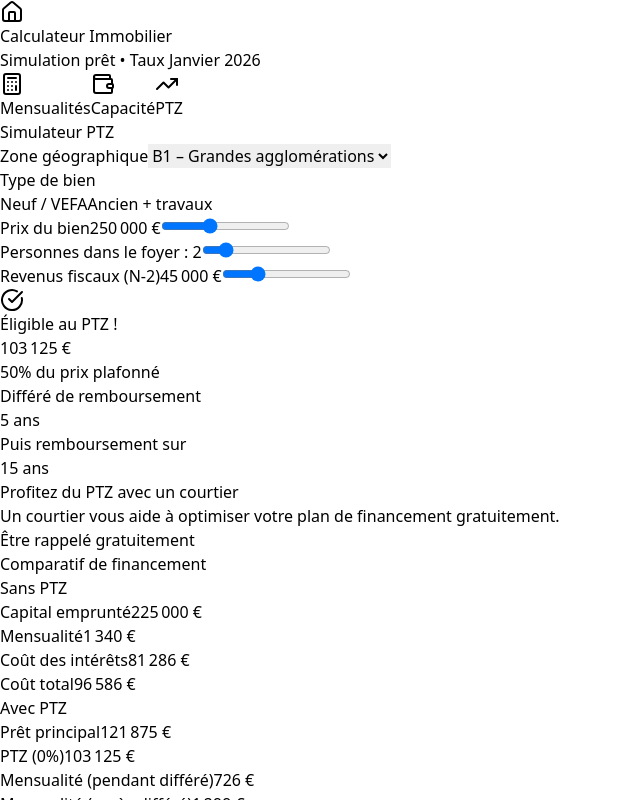
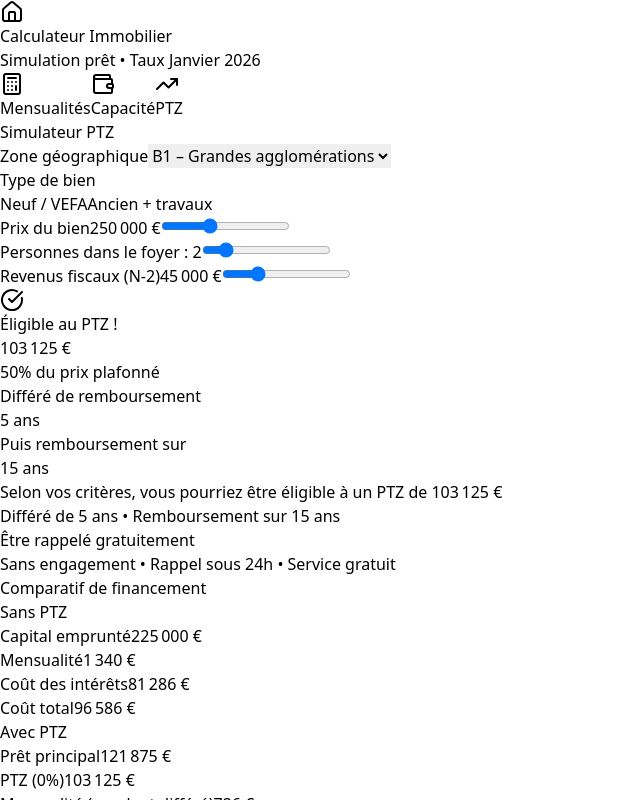
Before and after one commit to Carlo-Carlo-Carlo/calculateur-immo, a React (Vite) app: page / in a window 1280 px wide. Both pictures are taken after a click on the button "PTZ". Shown: the top 800 px of the page, without its empty margins (0-640 px from the left). Built offline with nearby package versions, Linux system fonts and the light colour scheme.

Commit message:
Update App.tsx

```diff
--- a/src/App.tsx
+++ b/src/App.tsx
@@ -1384,7 +1384,7 @@ export default function CalculateurPretImmobilier() {
             <div className="lg:col-span-3 space-y-4">
               {calculPtz.eligible ? (
                 <>
-                  <div className="bg-gradient-to-br from-emerald-600 to-green-700 rounded-2xl shadow-xl shadow-green-200 p-6 text-white">
+                 <div className="bg-gradient-to-br from-blue-600 to-indigo-700 rounded-2xl shadow-xl shadow-blue-200 p-6 text-white">
                     <div className="flex items-center gap-2 mb-2">
                       <CheckCircle className="w-5 h-5" />
                       <p className="text-emerald-100 font-medium">Éligible au PTZ !</p>
@@ -1417,19 +1417,28 @@ export default function CalculateurPretImmobilier() {
               )}
 
               {/* CTA Lead */}
-              <div className="bg-gradient-to-r from-green-50 to-emerald-50 rounded-2xl border-2 border-green-200 p-6">
-                <h3 className="text-lg font-bold text-green-900 mb-2">
-                  {calculPtz.eligible ? 'Profitez du PTZ avec un courtier' : 'Explorez vos options de financement'}
+<div className="bg-gradient-to-r from-blue-50 to-indigo-50 rounded-2xl border-2 border-blue-200 p-6 shadow-lg shadow-blue-100">
+  <h3 className="text-xl font-bold text-slate-900 mb-2">
+    {calculPtz.eligible
+      ? `Selon vos critères, vous pourriez être éligible à un PTZ de ${fmt(calculPtz.montantPtz)}`
+      : "Un courtier peut étudier d'autres options de financement pour vous"
+    }
   </h3>
-                <p className="text-sm text-green-700 mb-4">
-                  Un courtier vous aide à optimiser votre plan de financement gratuitement.
+  <p className="text-sm text-slate-600 mb-4">
+    {calculPtz.eligible
+      ? `Différé de ${calculPtz.differe} ans • Remboursement sur ${calculPtz.dureeRemboursement} ans`
+      : "Analyse gratuite de votre dossier et recherche des meilleures solutions"
+    }
   </p>
   <button
     onClick={() => setShowLeadForm(true)}
-                  className="w-full py-3 bg-green-600 text-white rounded-xl font-semibold hover:bg-green-700 transition flex items-center justify-center gap-2"
+    className="w-full py-4 bg-gradient-to-r from-emerald-500 to-green-500 text-white rounded-xl font-bold text-lg hover:from-emerald-600 hover:to-green-600 transition shadow-lg shadow-green-200 flex items-center justify-center gap-2"
   >
     Être rappelé gratuitement
   </button>
+  <p className="text-xs text-slate-500 mt-3 text-center">
+    Sans engagement • Rappel sous 24h • Service gratuit
+  </p>
 </div>
 
               {/* Comparatif Sans PTZ / Avec PTZ */}
```
Lines whose indentation alone changed are shown as unchanged.
